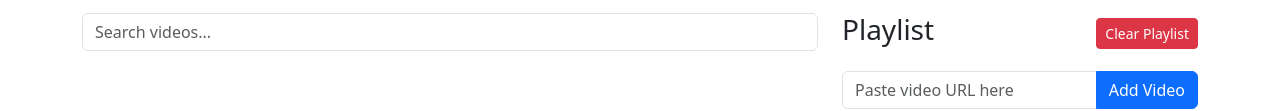
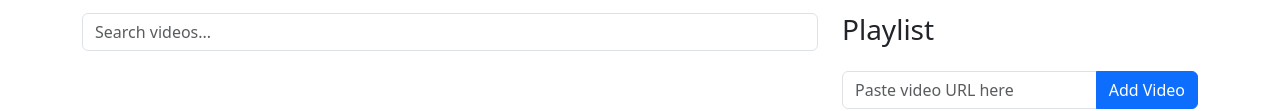
Before and after one commit to PlaySorbonne/remote-mpv, a plain HTML site: page web/index.html in a window 1280 px wide. Shown: the part 185-296 px from the top of the page. Drawn offline with nearby package versions, Linux system fonts and the light colour scheme; no server answers.

Commit message:
remove clear playlist button

```diff
--- a/web/index.html
+++ b/web/index.html
@@ -68,8 +68,8 @@
           <div class="d-flex justify-content-between align-items-center mb-3">
             <h3>Playlist</h3>
             <div class="d-inline-block">
-<!--               <button id="refreshPlaylistButton" class="btn btn-sm btn-info">Refresh Playlist</button> -->
-              <button id="clearPlaylistButton" class="btn btn-sm btn-danger">Clear Playlist</button>
+<!--               <button id="refreshPlaylistButton" class="btn btn-sm btn-info">Refresh Playlist</button>
+              <button id="clearPlaylistButton" class="btn btn-sm btn-danger">Clear Playlist</button> -->
             </div>
           </div>
           <div class="input-group mb-3">
```
